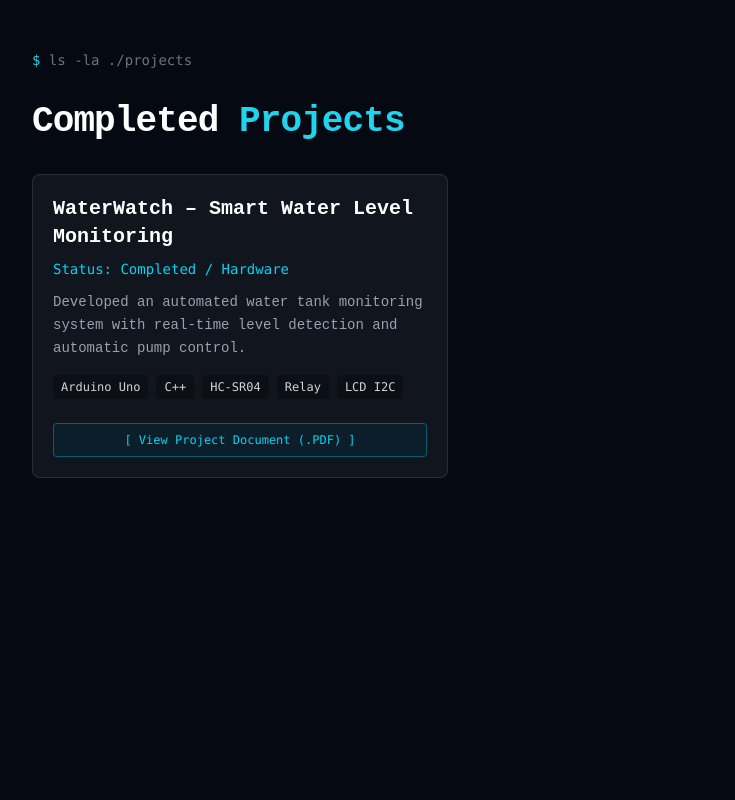
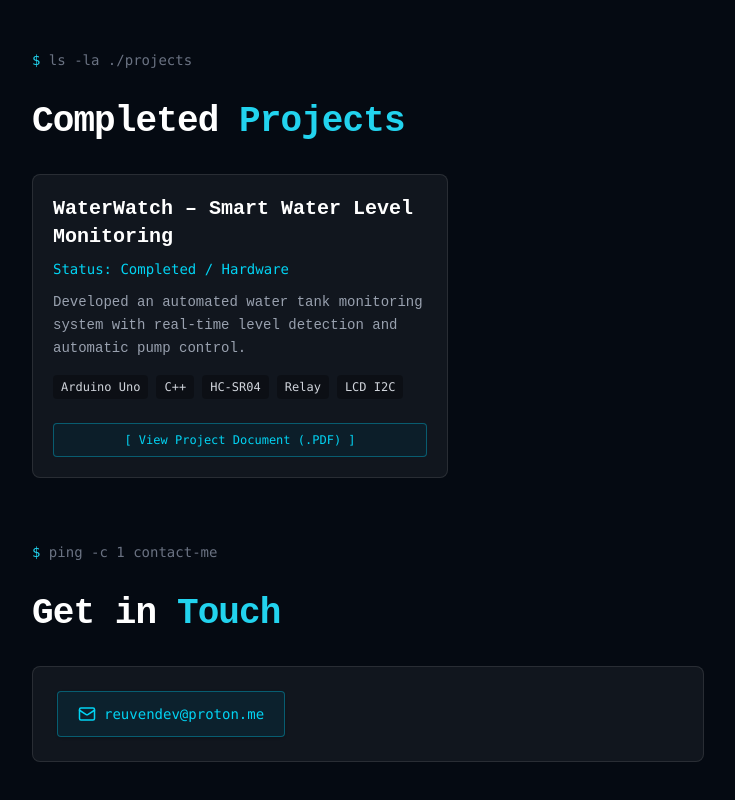
Before and after one commit to reuvendev/reuvendev, a Next.js app: page / in a window 1280 px wide. Shown: the part 1246-2046 px from the top of the page, without its empty margins (184-919 px from the left). Before the commit the page ends 1772 px from the top, so only its background shows below. Built offline with nearby package versions, Linux system fonts and the light colour scheme.

Commit message:
Added contact section

```diff
--- a/app/page.tsx
+++ b/app/page.tsx
@@ -195,6 +195,30 @@ export default function Home() {
         </div>
       </section>
 
+      {/* Contact Section */}
+      <section id="contact" className="space-y-8">
+        <div className="font-mono text-sm text-gray-500">
+          <span className="text-accent-cyan">$</span> ping -c 1 contact-me
+        </div>
+
+        <h2 className="text-4xl font-bold text-white tracking-tight">
+          Get in <span className="text-accent-cyan">Touch</span>
+        </h2>
+
+        <div className="p-6 bg-white/5 border border-white/10 rounded-lg space-y-6 max-w-2xl">
+
+          <div className="flex flex-col sm:flex-row gap-4 font-mono text-sm">
+            <a
+              href="mailto:reuvendev@proton.me"
+              className="flex items-center justify-center gap-2 px-5 py-3 border border-cyan-500/40 bg-cyan-950/40 hover:bg-cyan-900/50 text-cyan-400 hover:text-white rounded transition-colors shadow-sm"
+            >
+              <svg xmlns="http://www.w3.org/2000/svg" width="18" height="18" viewBox="0 0 24 24" fill="none" stroke="currentColor" strokeWidth="2" strokeLinecap="round" strokeLinejoin="round"><rect width="20" height="16" x="2" y="4" rx="2"/><path d="m22 7-8.97 5.7a1.94 1.94 0 0 1-2.06 0L2 7"/></svg>
+              <span>reuvendev@proton.me</span>
+            </a>
+          </div>
+        </div>
+      </section>
+
       {/* Certificates Section (Commented Out)
       <section id="certificates" className="space-y-6">
         <div className="font-mono text-sm text-gray-500">
--- a/components/Navbar.tsx
+++ b/components/Navbar.tsx
@@ -15,6 +15,7 @@ export default function Navbar() {
       <div className="max-[700px]:hidden space-x-6 font-mono text-sm">
         <a href="#profile" className="hover:text-accent-green transition-colors">Profile</a>
         <a href="#projects" className="hover:text-accent-green transition-colors">Projects</a>
+        <a href="#contact" className="hover:text-accent-green transition-colors">Contact</a>
       </div>
     </nav>
   );
```
